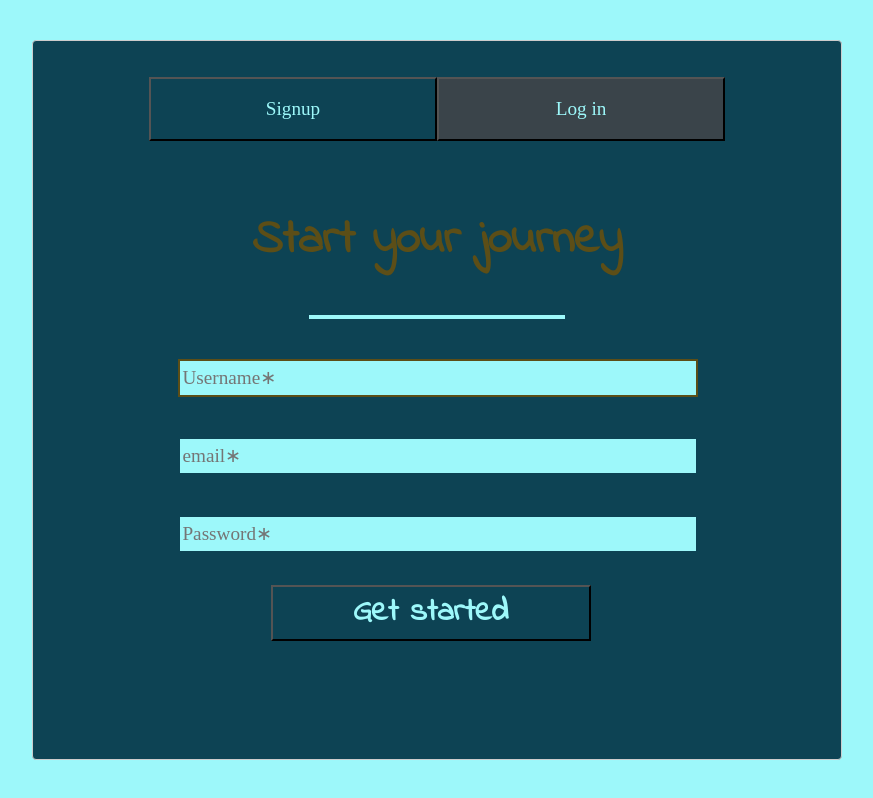
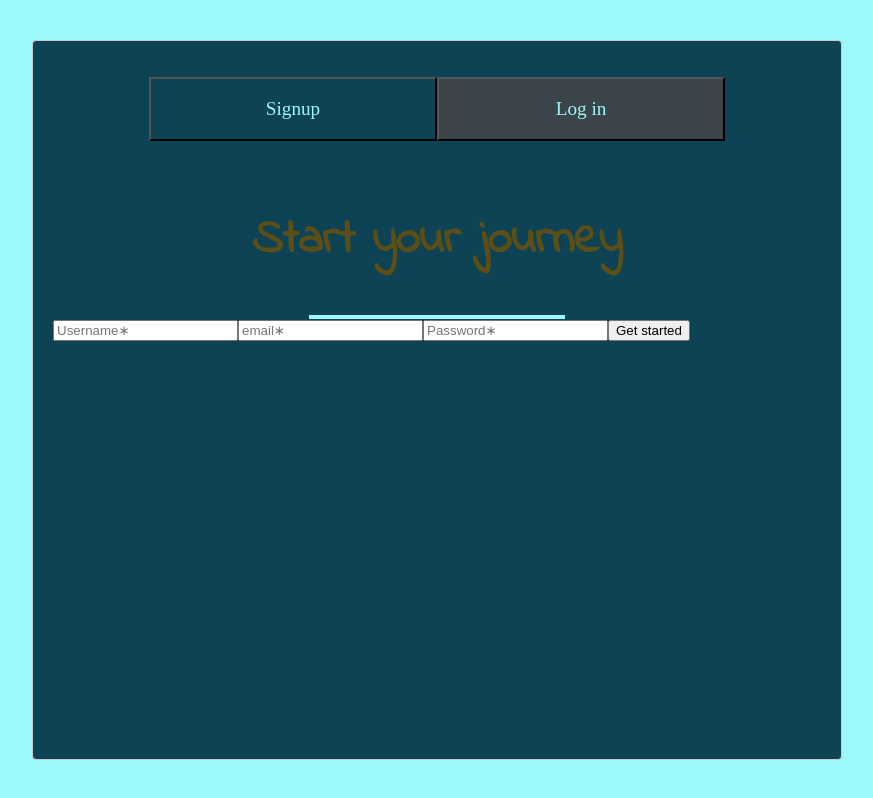
Before and after one commit to cyberstizz/Squint, a React (Create React App) app: page / in a window 1280 px wide. Both pictures are taken after a click on the button "Sign up". Shown: the whole page, without its empty margins (203-1076 px from the left). Built offline with nearby package versions, Linux system fonts and the light colour scheme; a web font is replaced by a local one.

Commit message:
separated css rules from two differing modals

```diff
--- a/src/components/Splash.js
+++ b/src/components/Splash.js
@@ -93,10 +93,10 @@ export default function Splash(){
       <div id='signOutmodalLineDiv'></div>
     </div>
     <form>
-    <input type='text' id='userName' placeholder='Username&#x2217;'></input>
-    <input type ='text' id='email' placeholder='email&#x2217;'></input>
-    <input type='text' id='password' placeholder='Password&#x2217;'></input>
-    <input type='submit' id='modalSubmit' value='Get started'></input>
+    <input type='text' id='userNameTwo' placeholder='Username&#x2217;'></input>
+    <input type ='text' id='emailTwo' placeholder='email&#x2217;'></input>
+    <input type='text' id='passwordTwo' placeholder='Password&#x2217;'></input>
+    <input type='submit' id='modalSubmitTwo' value='Get started'></input>
     </form>
 
   </Modal>
```
Also changed, not shown: src/components/Auth.js (+15 -0 lines).
